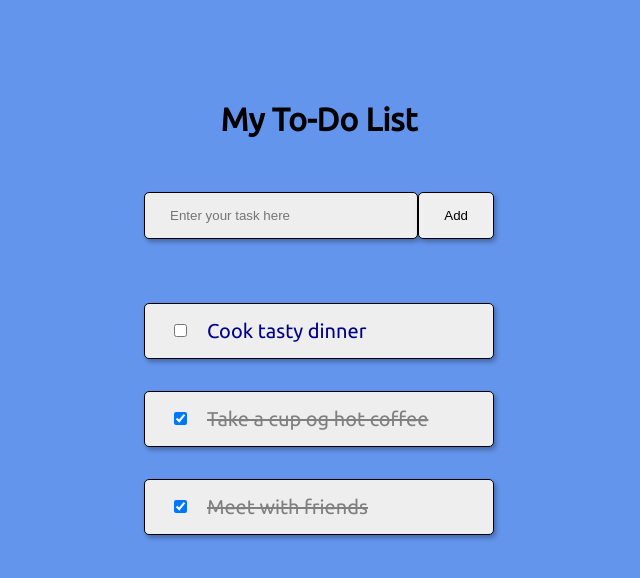
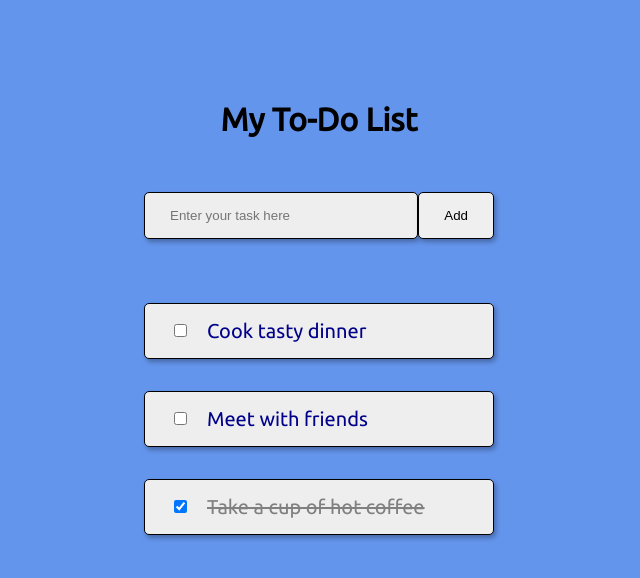
Before and after one commit to stolewski/todolist, a React (Create React App) app: page / in a window 1280 px wide. Shown: the top 578 px of the page, without its empty margins (321-961 px from the left). Built offline with nearby package versions, Linux system fonts and the light colour scheme.

Commit message:
minor changes

```diff
--- a/src/toDo/todosData.js
+++ b/src/toDo/todosData.js
@@ -1,7 +1,7 @@
 const todosData = [
   {
     id: 1,
-    text: 'Take a cup og hot coffee',
+    text: 'Take a cup of hot coffee',
     completed: true,
   },
   {
@@ -12,7 +12,7 @@ const todosData = [
   {
     id: 3,
     text: 'Meet with friends',
-    completed: true,
+    completed: false,
   },
 ];
 
```
